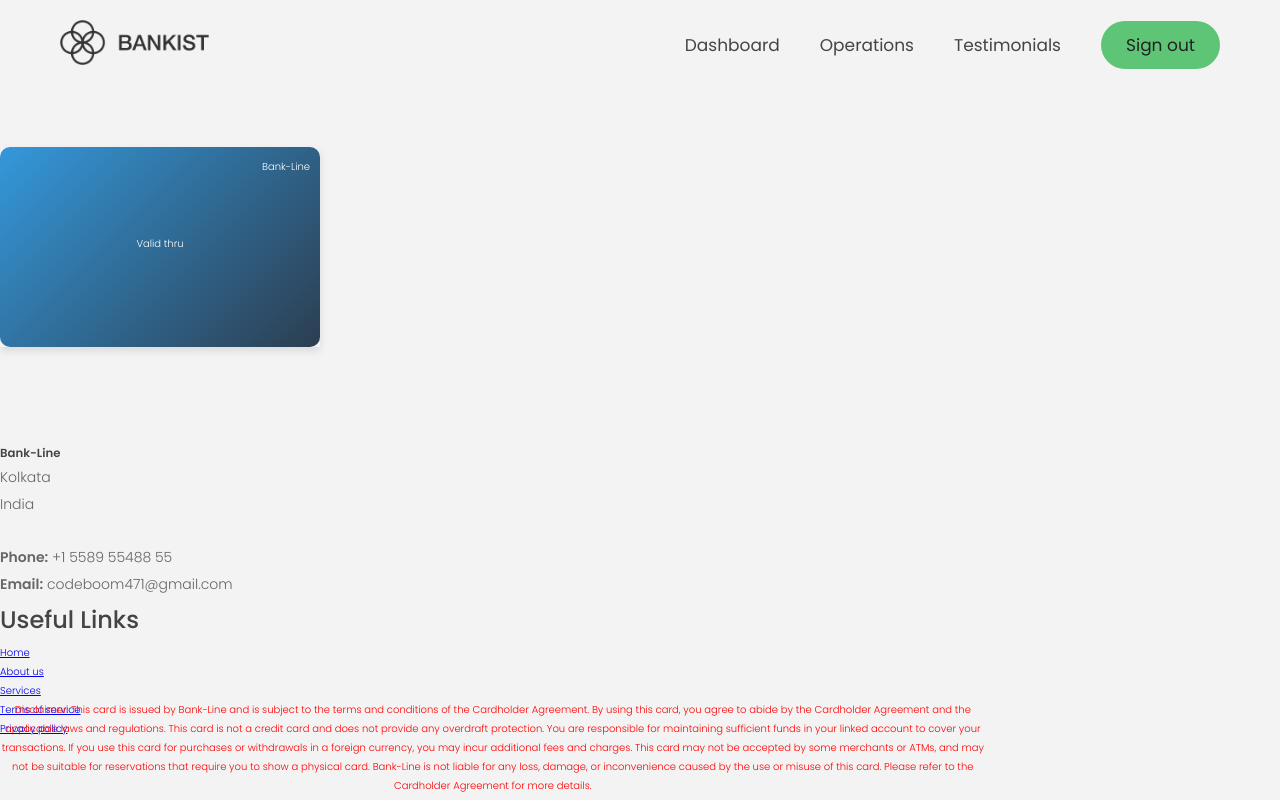
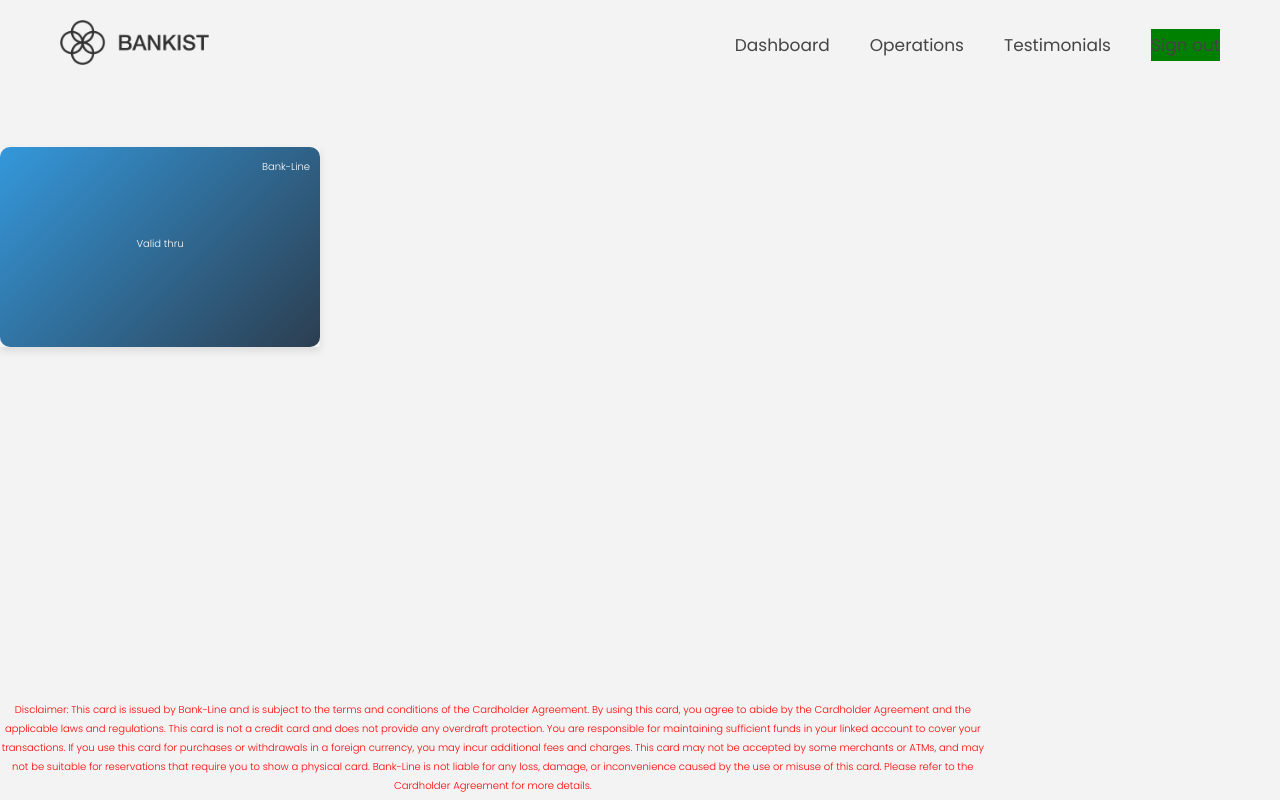
Before and after one commit to freshpex/Bankist-Web-App, a Flask app: template templates/generated_card.html in a window 1280 px wide. Run offline with Flask 3, Linux system fonts and the light colour scheme; the template is opened without the code that fills it, so the values that code supplies are empty; some libraries are stand-ins or nearby versions.

Commit message:
fix signout button

```diff
--- a/templates/bank_statement.html
+++ b/templates/bank_statement.html
@@ -67,7 +67,7 @@
             <a class="nav__link" href="#section--3">Testimonials</a>
           </li>
           <li class="nav__item">
-            <a class="nav__link nav__link--btn btn--show-modal" href="/signout">Sign out</a>
+            <a class="nav__link" style="background-color:green;" href="/signout">Sign out</a>
           </li>
         </ul>
         <button class="nav__toggle-btn" aria-label="Toggle navigation">
--- a/templates/bank_statement_filter.html
+++ b/templates/bank_statement_filter.html
@@ -67,7 +67,7 @@
             <a class="nav__link" href="#section--3">Testimonials</a>
           </li>
           <li class="nav__item">
-            <a class="nav__link nav__link--btn btn--show-modal" href="/signout">Sign out</a>
+            <a class="nav__link" style="background-color:green;" href="/signout">Sign out</a>
           </li>
         </ul>
         <button class="nav__toggle-btn" aria-label="Toggle navigation">
--- a/templates/createaccount.html
+++ b/templates/createaccount.html
@@ -61,9 +61,7 @@
             <a class="nav__link" href="#section--3">Testimonials</a>
           </li>
           <li class="nav__item">
-            <a class="nav__link nav__link--btn btn--show-modal" href="/signout"
-              >Sign out</a
-            >
+            <a class="nav__link" style="background-color:green;" href="/signout">Sign out</a>
           </li>
         </ul>
       </nav>
--- a/templates/dashboard.html
+++ b/templates/dashboard.html
@@ -67,7 +67,7 @@
             <a class="nav__link" href="#section--3">Testimonials</a>
           </li>
           <li class="nav__item">
-            <a class="nav__link nav__link--btn btn--show-modal" href="/signout">Sign out</a>
+            <a class="nav__link" style="background-color:green;" href="/signout">Sign out</a>
           </li>
         </ul>
         <button class="nav__toggle-btn" aria-label="Toggle navigation">
--- a/templates/error.html
+++ b/templates/error.html
@@ -67,7 +67,7 @@
             <a class="nav__link" href="#section--3">Testimonials</a>
           </li>
           <li class="nav__item">
-            <a class="nav__link nav__link--btn btn--show-modal" href="/signout">Sign out</a>
+            <a class="nav__link" style="background-color:green;" href="/signout">Sign out</a>
           </li>
         </ul>
         <button class="nav__toggle-btn" aria-label="Toggle navigation">
--- a/templates/generated_card.html
+++ b/templates/generated_card.html
@@ -67,7 +67,7 @@
             <a class="nav__link" href="#section--3">Testimonials</a>
           </li>
           <li class="nav__item">
-            <a class="nav__link nav__link--btn btn--show-modal" href="/signout">Sign out</a>
+            <a class="nav__link" style="background-color:green;" href="/signout">Sign out</a>
           </li>
         </ul>
         <button class="nav__toggle-btn" aria-label="Toggle navigation">
@@ -128,44 +128,10 @@
 
   </section><!-- End About Us Section -->
 
-    <br><br><br>
+    <br><br><br><br><br><br>
     </main>
 
 
-<!-- ======= Footer ======= -->
-<footer id="footer">
-
-
-
-  <div class="footer-top">
-    <div class="container">
-      <div class="row">
-
-        <div class="col-lg-3 col-md-6 footer-contact">
-          <h3>Bank-Line</h3>
-          <p>
-            Kolkata <br>
-
-            India <br><br>
-            <strong>Phone:</strong> +1 5589 55488 55<br>
-            <strong>Email:</strong> codeboom471@gmail.com<br>
-          </p>
-        </div>
-
-        <div class="col-lg-3 col-md-6 footer-links">
-          <h4>Useful Links</h4>
-          <ul>
-            <li><i class="bx bx-chevron-right"></i> <a href="#">Home</a></li>
-            <li><i class="bx bx-chevron-right"></i> <a href="#">About us</a></li>
-            <li><i class="bx bx-chevron-right"></i> <a href="#">Services</a></li>
-            <li><i class="bx bx-chevron-right"></i> <a href="#">Terms of service</a></li>
-            <li><i class="bx bx-chevron-right"></i> <a href="#">Privacy policy</a></li>
-          </ul>
-        </div>
-      </div>
-    </div>
-  </div>
-</footer><!-- End Footer -->
 
 <div id="preloader"></div>
   <a href="#" class="back-to-top d-flex align-items-center justify-content-center"><i class="bi bi-arrow-up-short"></i></a>
```
